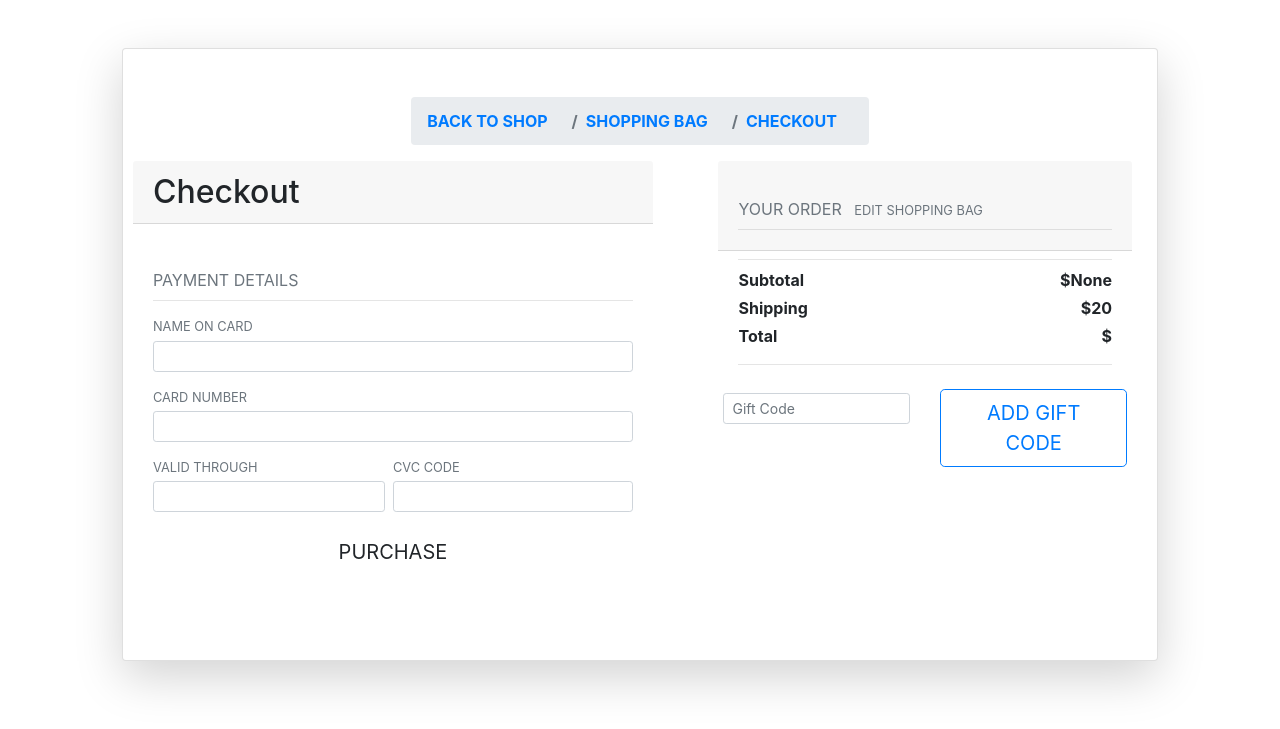
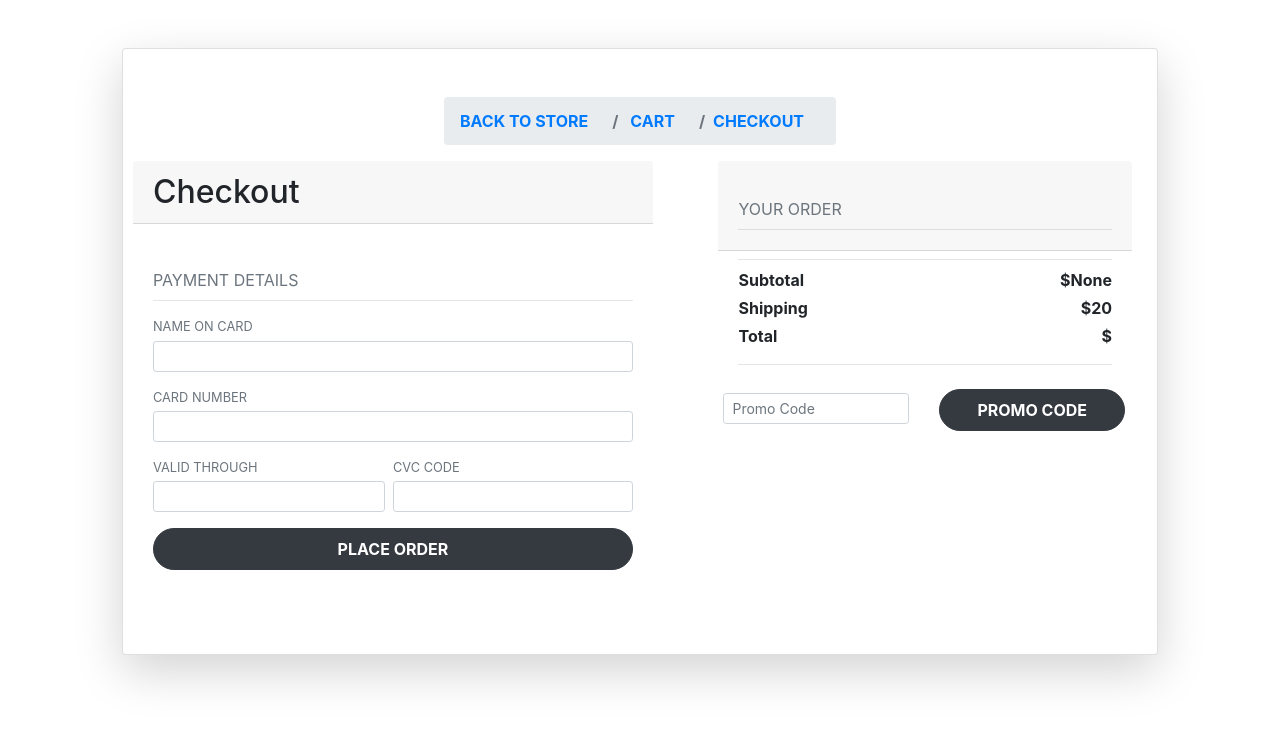
Before and after one commit to ramanan-pan/eCommerce, a Django app: page /website/ordersummary/ in a window 1280 px wide. Shown: the top 729 px of the page. Run offline with Django 4.2, Linux system fonts and the light colour scheme; data that the repository does not hold is empty; some libraries are stand-ins or nearby versions.

Commit message:
ramanan - cart functionality (wip), plus links

```diff
--- a/src/core/settings.py
+++ b/src/core/settings.py
@@ -63,6 +63,7 @@
                 'django.template.context_processors.request',
                 'django.contrib.auth.context_processors.auth',
                 'django.contrib.messages.context_processors.messages',
+                'website.context_processors.cart',
             ],
         },
     },
--- a/src/website/cart.py
+++ b/src/website/cart.py
@@ -1,13 +1,16 @@
 class Cart():
+
     def __init__(self, request):
         self.session = request.session
-        cart = self.session.get('skey')
-        if 'skey' not in request.session:
-            cart = self.session['skey'] = {}
+        cart = self.session.get('cart')
+        if 'cart' not in request.session:
+            cart = self.session['cart'] = {}
         self.cart = cart
 
     def add(self, book):
         book_ID = book.id
 
         if book_ID not in self.cart:
-            self.cart[book_ID] = {'price': book.price}
+            self.cart[book_ID] = {'price': str(book.price)}
+
+        self.session.modified = True
--- /dev/null
+++ b/src/website/context_processors.py
@@ -0,0 +1,4 @@
+from website.cart import Cart
+
+def cart(request):
+    return {'cart' : Cart(request)}
--- a/src/website/templates/website/base.html
+++ b/src/website/templates/website/base.html
@@ -50,7 +50,7 @@
 
     <!-- Optional JavaScript -->
     <!-- jQuery first, then Popper.js, then Bootstrap JS -->
-    <script src="https://code.jquery.com/jquery-3.3.1.slim.min.js" integrity="sha384-q8i/X+965DzO0rT7abK41JStQIAqVgRVzpbzo5smXKp4YfRvH+8abtTE1Pi6jizo" crossorigin="anonymous"></script>
+    <script src="https://code.jquery.com/jquery-3.5.1.min.js" integrity="sha256-9/aliU8dGd2tb6OSsuzixeV4y/faTqgFtohetphbbj0=" crossorigin="anonymous"></script>
     <script src="https://cdn.jsdelivr.net/npm/popper.js@1.14.7/dist/umd/popper.min.js" integrity="sha384-UO2eT0CpHqdSJQ6hJty5KVphtPhzWj9WO1clHTMGa3JDZwrnQq4sF86dIHNDz0W1" crossorigin="anonymous"></script>
     <script src="{% static 'js/bootstrap.min.css' %}"></script>
   </body>
--- a/src/website/templates/website/cart.html
+++ b/src/website/templates/website/cart.html
@@ -100,7 +100,7 @@
               <li class="d-flex justify-content-between py-3 border-bottom"><strong class="text-muted">Total</strong>
                 <h5 class="font-weight-bold">$76.00</h5>
               </li>
-            </ul><a href="#" class="btn btn-dark rounded-pill py-2 btn-block text-uppercase"><strong>Checkout</strong></a>
+            </ul><a href="{% url 'website:website-orderSummary' %}" class="btn btn-dark rounded-pill py-2 btn-block text-uppercase"><strong>Checkout</strong></a>
           </div>
         </div>
       </div>
--- a/src/website/templates/website/index.html
+++ b/src/website/templates/website/index.html
@@ -68,7 +68,7 @@
     </div>
     {% else %}
     <div class="pb-3 h5">No books match <b> {{ request.GET.q }}.</b> <br> Try searching again, or browse our
-      catalog:</br></div>
+      Catalog:</br></div>
     <div class="row row-cols-1 row-cols-sm-2 row-cols-md-5 g-3">
 
       {% for book in books %}
--- a/src/website/templates/website/ordersummary.html
+++ b/src/website/templates/website/ordersummary.html
@@ -26,10 +26,10 @@
                         <nav aria-label="breadcrumb" class="second ">
                             <ol class="breadcrumb indigo lighten-6 first ">
                                 <li class="breadcrumb-item font-weight-bold "><a class="black-text text-uppercase "
-                                        href="#"><span class="mr-md-3 mr-1">BACK TO SHOP</span></a><i
+                                        href="{% url 'website:website-index' %}"><span class="mr-md-3 mr-1">BACK TO STORE</span></a><i
                                         class="fa fa-angle-double-right " aria-hidden="true"></i></li>
                                 <li class="breadcrumb-item font-weight-bold"><a class="black-text text-uppercase"
-                                        href="#"><span class="mr-md-3 mr-1">SHOPPING BAG</span></a><i
+                                        href="{% url 'website:website-cart' %}"><span class="mr-md-3 mr-1"> CART </span></a><i
                                         class="fa fa-angle-double-right text-uppercase " aria-hidden="true"></i></li>
                                 <li class="breadcrumb-item font-weight-bold"><a
                                         class="black-text text-uppercase active-2" href="#"><span
@@ -40,7 +40,7 @@
                 </div>
 
                 <div class="row justify-content-around">
-                    <form action="{% url 'Order-confirmation' %}" name="confirmorder" method="POST">
+                    <form action="{% url 'website:Order-confirmation' %}" name="confirmorder" method="POST">
                         {% csrf_token %}
                         <div class="col-md-14">
                             <div class="card border-0">
@@ -79,7 +79,7 @@
 
                                     <div class="row mb-md-5">
                                         <div class="col"> <button type="submit" name="" id=""
-                                                class="btn btn-lg btn-block " method="POST">PURCHASE</button> </div>
+                                                class="btn btn-dark rounded-pill py-2 btn-block text-uppercase" method="POST"><strong>PLACE ORDER</strong></button> </div>
                                     </div>
                                 </div>
                             </div>
@@ -89,7 +89,7 @@
                         <div class="card border-0 ">
                             <div class="card-header card-2">
                                 <p class="card-text text-muted mt-md-4 mb-2 space">YOUR ORDER <span
-                                        class=" small text-muted ml-2 cursor-pointer">EDIT SHOPPING BAG</span> </p>
+                                        class=" small text-muted ml-2 cursor-pointer"></span> </p>
                                 <hr class="my-2">
                             </div>
                             <div class="card-body pt-0">
@@ -175,19 +175,18 @@
                                     </div>
                                 </div>
                                 <div class="row mb-5 mt-4 ">
-                                    <form action="{% url 'website-orderSummary' %}" name="applycode" method="POST">
+                                    <form action="{% url 'website:website-orderSummary' %}" name="applycode" method="POST">
                                         {% csrf_token %}
                                         <div class="row mb-12">
                                             <div class="col-sm-6">
                                                 <div class="form-group"> <label for="CODE"
                                                         class="small text-muted mb-1"></label>
                                                     <input type="text" class="form-control form-control-sm" name="CODE"
-                                                        id="CODE" aria-describedby="helpId" placeholder="Gift Code">
+                                                        id="CODE" aria-describedby="helpId" placeholder="Promo Code">
                                                 </div>
                                             </div>
                                             <div class="col-md-7 col-lg-6 mx-auto"><button type="submit"
-                                                    class="btn btn-block btn-outline-primary btn-lg">ADD GIFT
-                                                    CODE</button>
+                                                    class="btn btn-dark rounded-pill py-2 btn-block text-uppercase"><strong>PROMO CODE</strong></button>
                                             </div>
                                         </div>
                                     </form>
--- a/src/website/views.py
+++ b/src/website/views.py
@@ -229,7 +229,7 @@
     users = User.objects.all()
     for user in users:
         if request.COOKIES.get('username') == user.username and request.COOKIES.get('password') == user.password:
-            request.session['cart'] = []
+            request.session['cart'] = {}
             request.session['user'] = request.COOKIES.get('username')
             return redirect(welcome)
         else:
@@ -262,7 +262,7 @@
                 response = render(request, 'website/welcome.html')
                 response.set_cookie('username', request.POST['username'], max_age=60*60*10*4*7*4) # the cookie will stay for 46 days
                 response.set_cookie('password', request.POST['password'], max_age=60*60*10*4*7*4)
-                request.session['cart'] = []
+                request.session['cart'] = {}
                 request.session['user'] = request.POST['username']
                 return response
             else:
@@ -285,8 +285,8 @@
 def cart_add(request):
     cart = Cart(request)
     if request.POST.get('action') == 'post':
-        book_ID = int(request.POST.get('bookID'))
-        book = get_object_or_404(Book, bookID = book_ID)
-        cart.add(book=book)
+        book_ID = int(request.POST.get('id'))
+        book = get_object_or_404(Book, id = book_ID)
+        cart.add(self=cart,book=book)
         response = JsonResponse({'test':'data'})
         return response
```
Also changed, not shown: src/website/templates/website/books/detail.html (+5 -4 lines).
